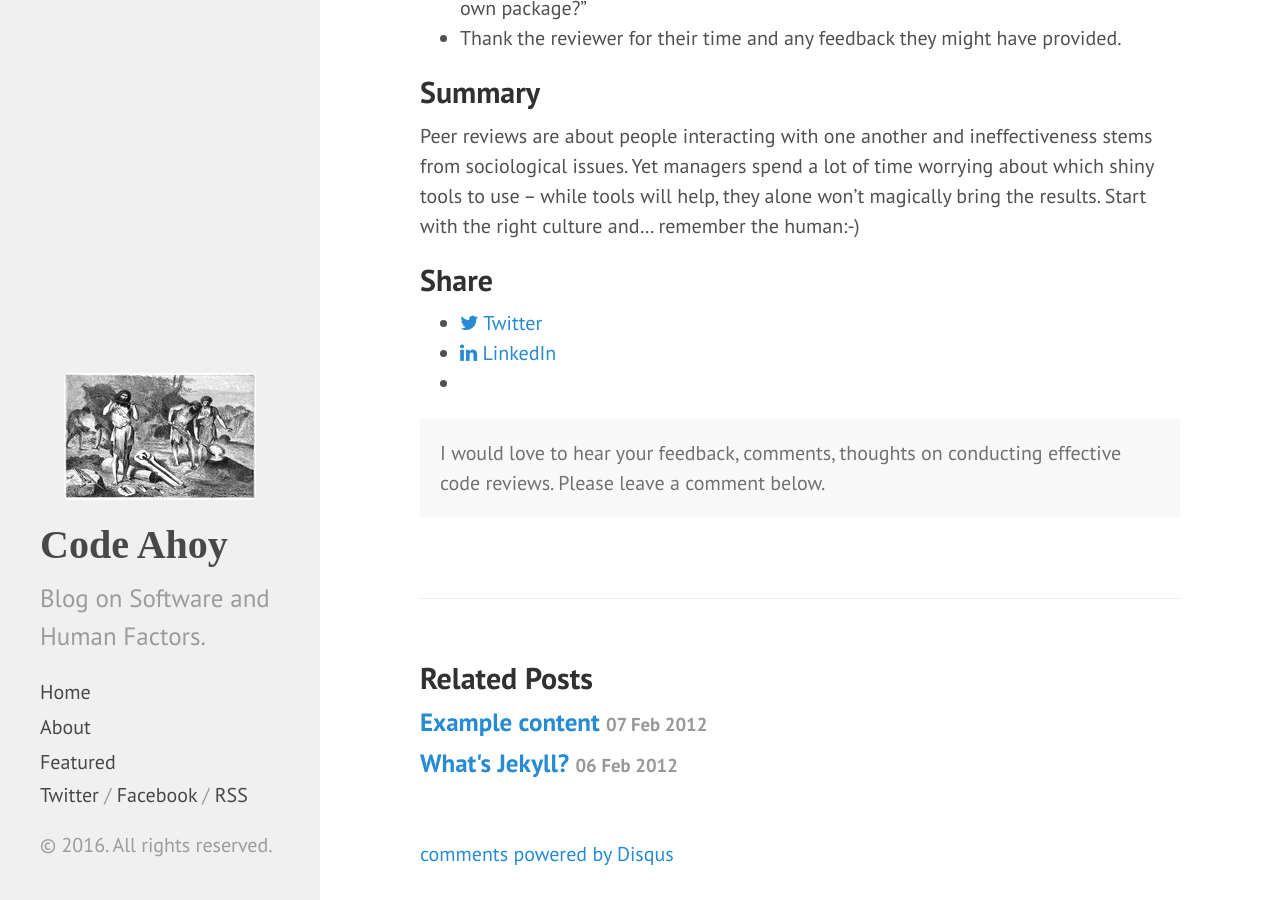
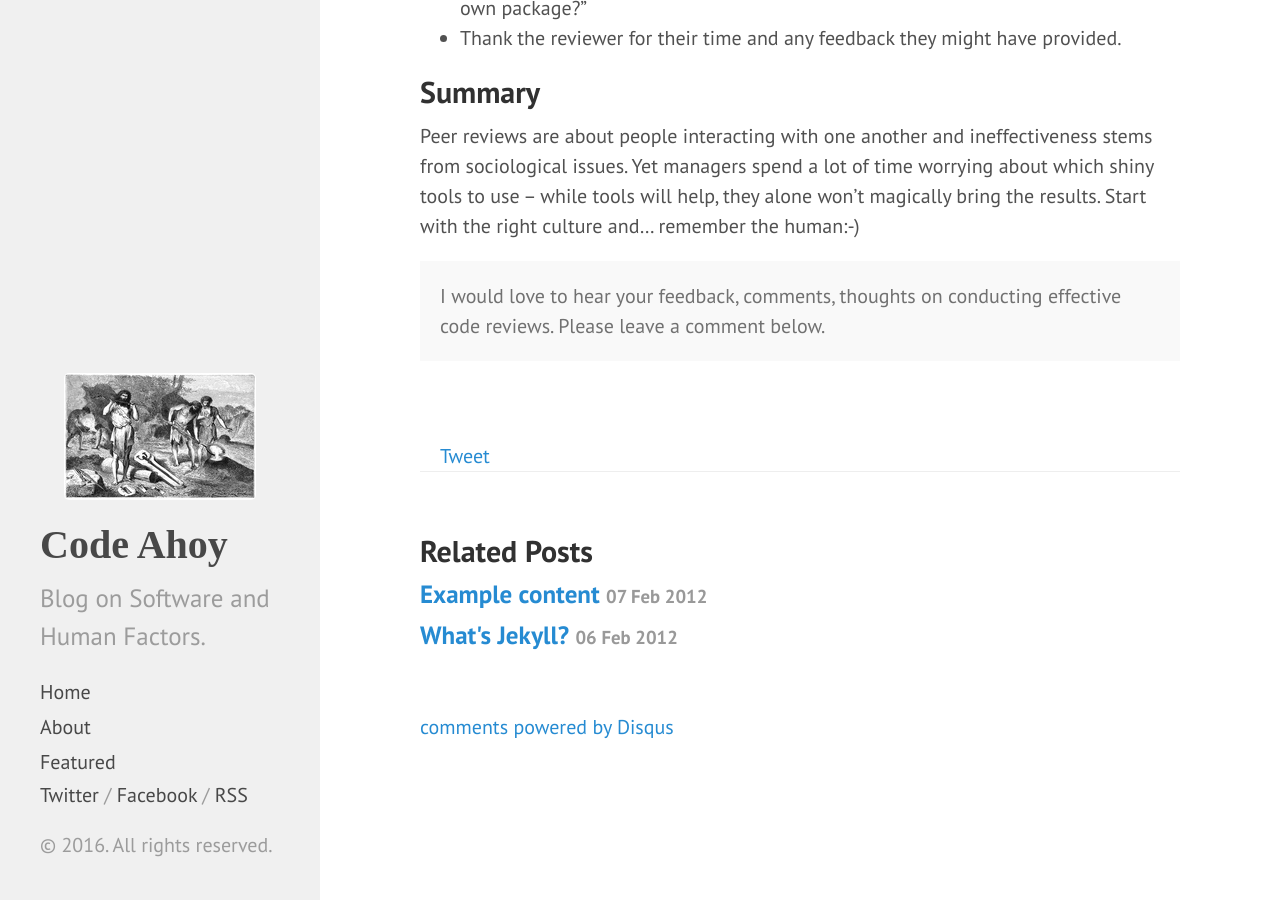
Before and after one commit to talk2viren/umermansoor.github.io, a Jekyll site: the page built from _posts/2016-04-3-effective-code-reviews.md, in a window 1280 px wide and 900 px high, scrolled down 3489 px. Built offline with Jekyll 4.4.1, drawn with Linux system fonts in a browser that asks for light colours; nearby versions of some CDN libraries; Markdown is read by kramdown in place of the engine named in the settings; comment, search, counter and statistics services are not loaded.

Commit message:
Social buttons

```diff
--- a/_layouts/post.html
+++ b/_layouts/post.html
@@ -7,6 +7,20 @@
   <span class="post-date">{{ page.date | date_to_string }}</span>
   {{ content }}
 </div>
+
+<div class="container">
+  <div class="row ">
+        <div class="col-xs-2"></div>
+        <div class="col-xs-8">
+  <a href="https://twitter.com/share" class="twitter-share-button" data-via="codeahoy" data-hashtags="codeahoy">Tweet</a>
+  <script type="IN/Share" data-url="{{page.url}}" data-counter="right"></script>
+  <div class="fb-like" data-href="{{page.url}}" data-layout="button_count" data-action="like" data-show-faces="true" data-share="true" style="position: relative; top: -8px; left: 33px;"></div>
+
+</div>
+    </div>
+    <div class="col-xs-2"></div>
+</div>
+
 
 <div class="related">
   <h2>Related Posts</h2>
--- a/_posts/2016-04-3-effective-code-reviews.md
+++ b/_posts/2016-04-3-effective-code-reviews.md
@@ -64,21 +64,6 @@
 
 Peer reviews are about people interacting with one another and ineffectiveness stems from sociological issues. Yet managers spend a lot of time worrying about which shiny tools to use – while tools will help, they alone won’t magically bring the results. Start with the right culture and… remember the human:-)
 
-
-## Share
-* <a href="https://twitter.com/intent/tweet?text={{ page.title }}&url={{ site.url }}{{ page.url }}&via={{ site.twitter }}&related={{ site.twitter }}" rel="nofollow" target="_blank" title="Twitter">
-      <i class="fa fa-twitter"></i> Twitter
-    </a>
-* <a href="http://www.linkedin.com/shareArticle
-    ?mini=true
-    &url={{ site.url }}{{ page.url }}
-    &title={{ page.title }}
-    &source={{ site.title }}">
-      <i class="fa fa-linkedin"></i> LinkedIn
-    </a>
-* <div class="fb-like" data-href="http://codeahoy.com/2016/04/03/effective-code-reviews/" data-layout="button_count" data-action="like" data-show-faces="true" data-share="true"></div>
-
-
 <p class="message">
 I would love to hear your feedback, comments, thoughts on conducting effective code reviews. Please leave a
 comment below.
```
Also changed, not shown: other parts of _layouts/post.html (+3 -0 lines), about.md (+1 -1 lines).
